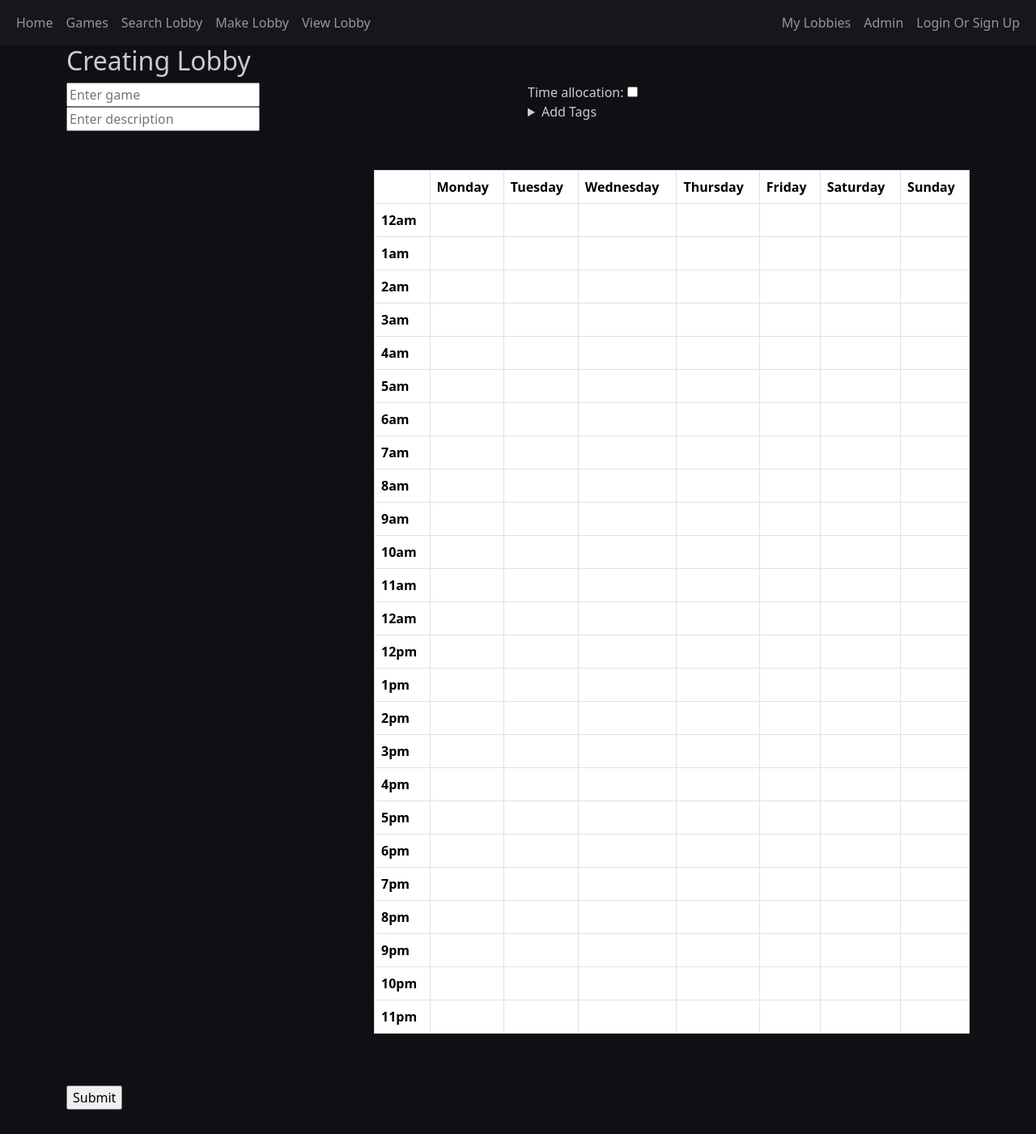
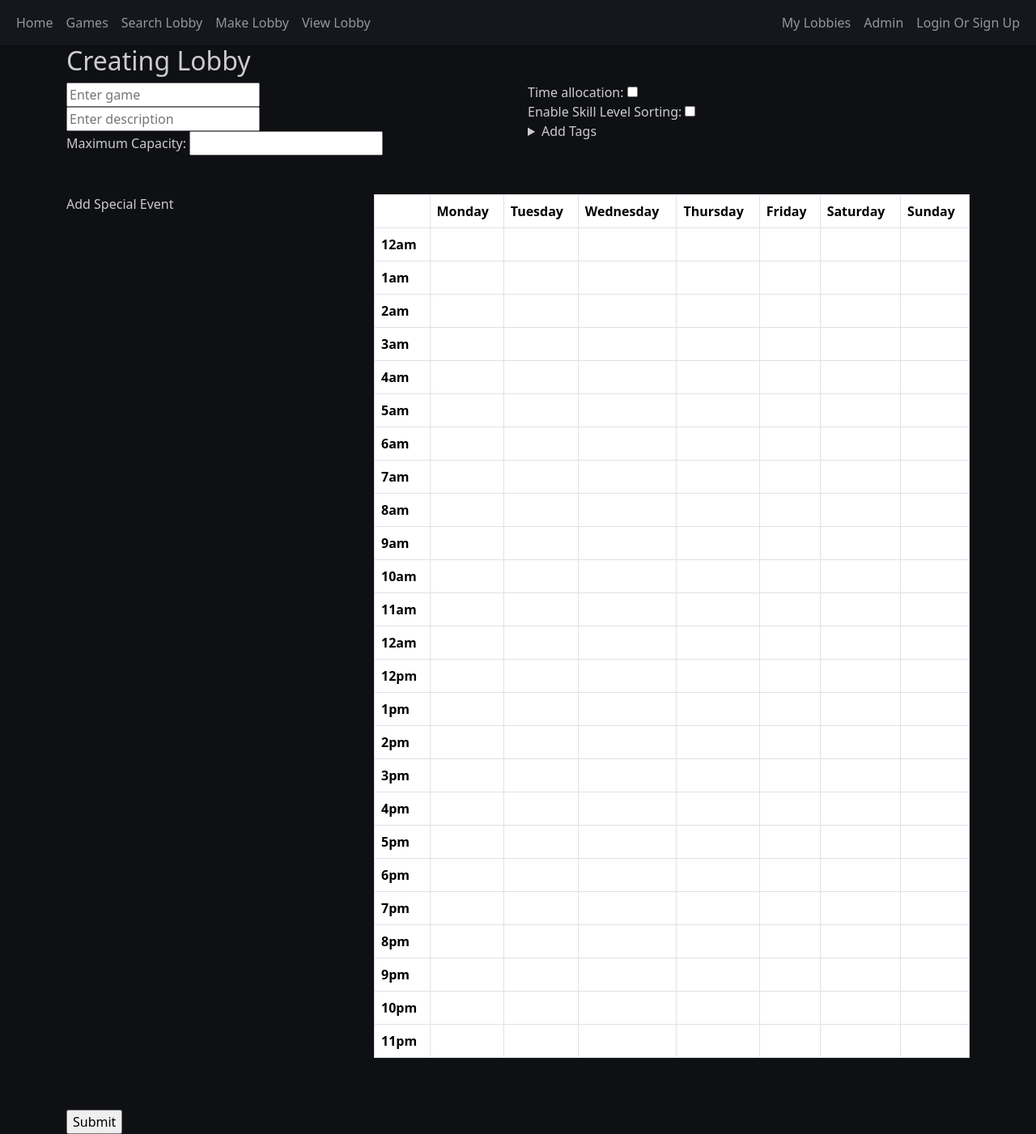
Before and after one commit to justinarat/Teamify, a Flask app: page /lobby-making in a window 1280 px wide. Shown: the whole page at 81% size. Before the commit the page ends 1371 px from the top, so only its background shows below. Run offline with Flask 3, Linux system fonts and the light colour scheme; lists and menus that the app fills with data are empty.

Commit message:
Added fields for special events, maximum lobby capacity, skill level

```diff
--- a/app/templates/lobby-making.html
+++ b/app/templates/lobby-making.html
@@ -13,10 +13,16 @@
         <input type="text" id="lobby-making-game" placeholder="Enter game" name="game">
         <br>
         <input type="text" id="lobby-making-description" placeholder="Enter description">
+        <br>
+        <label for="lobby-max-capacity">Maximum Capacity:</label>
+        <input type="number" id="lobby-capacity" min="1">
       </div>
       <div class="col-sm-6">
         <label for="time-type">Time allocation:</label>
         <input type="checkbox" id="time-type" onclick="timeDisplay()">
+        <br>
+        <label for="skill-level">Enable Skill Level Sorting:</label>
+        <input type="checkbox" id="skill-level">
         <br>
         <details>
           <summary>Add Tags</summary>
@@ -35,7 +41,10 @@
     <br>
     <br>
     <div class="row">
-      <div class="col-sm-4" id="time-option"></div>
+      <div class="col-sm-4">
+        <div id="time-option"></div>
+        <div id="add-special-event">Add Special Event</div>
+      </div>
       <div class="col-sm-8" id="calendar-view">
         <table class="table table-bordered">
           <thead>
```
